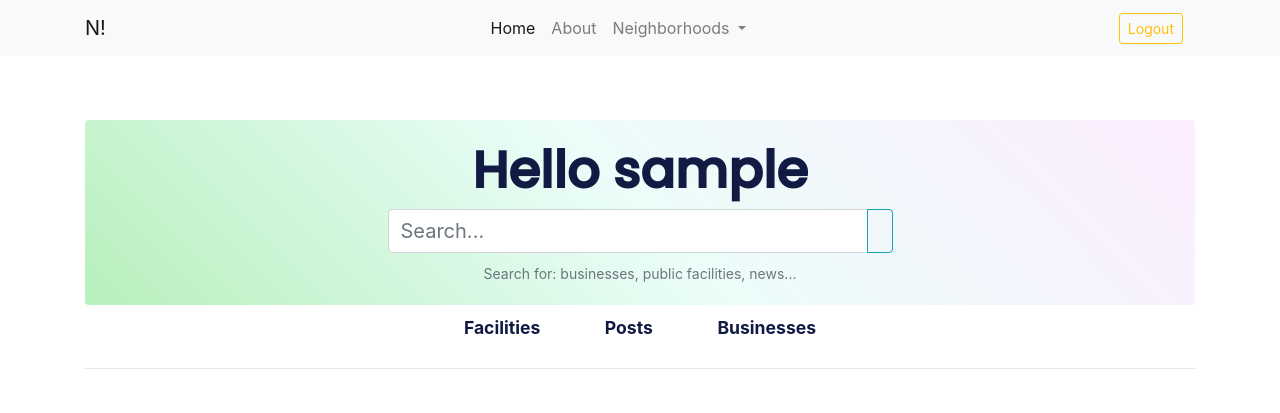
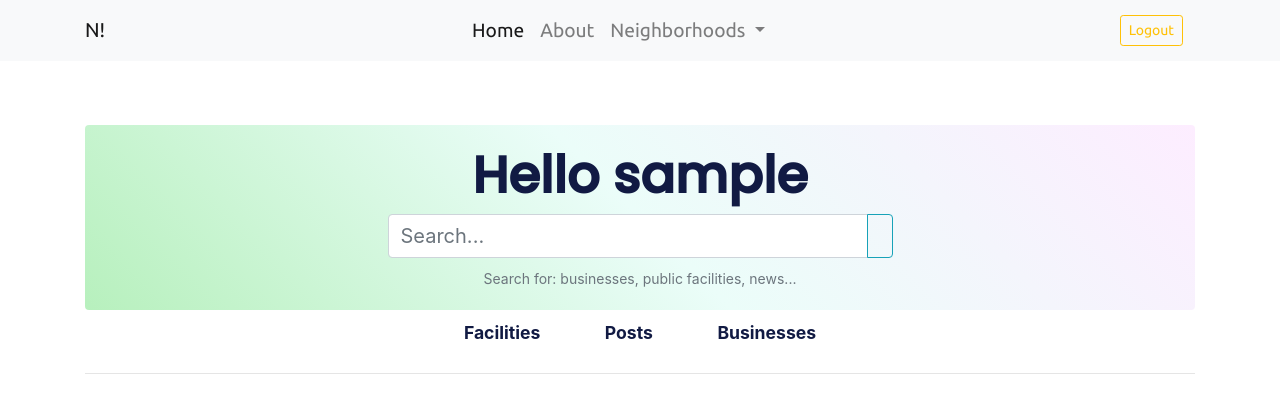
Before and after one commit to Willbeckh/ubuntu, a Django app: page / in a window 1280 px wide. Shown: the top 413 px of the page. Run offline with Django 4.2, Linux system fonts and the light colour scheme; the visitor is signed in with stand-in values (Sample User, id 1); data comes from the database, SQL or seed files in the repository; data that the repository does not hold is empty; some libraries are stand-ins or nearby versions.

Commit message:
st: customize topnavbar

```diff
--- a/static/style.css
+++ b/static/style.css
@@ -1,9 +1,26 @@
 @import url("https://fonts.googleapis.com/css2?family=Poppins:wght@500&display=swap");
+@import url("https://fonts.googleapis.com/css2?family=Ubuntu&display=swap");
 
 * {
   padding: 0;
   margin: 0;
 }
+
+/* topnavebar */
+.navbar {
+  font-size: 1.2em;
+  font-family: "Ubuntu", sans-serif;
+  color: #131b45;
+}
+.logo {
+  font-weight: bold;
+}
+.user-icon {
+  border: 1px solid #131b45;
+  border-radius: 60px;
+  padding: 3px;
+}
+/* topnavebar */
 
 /* home page style */
 .banner {
```
